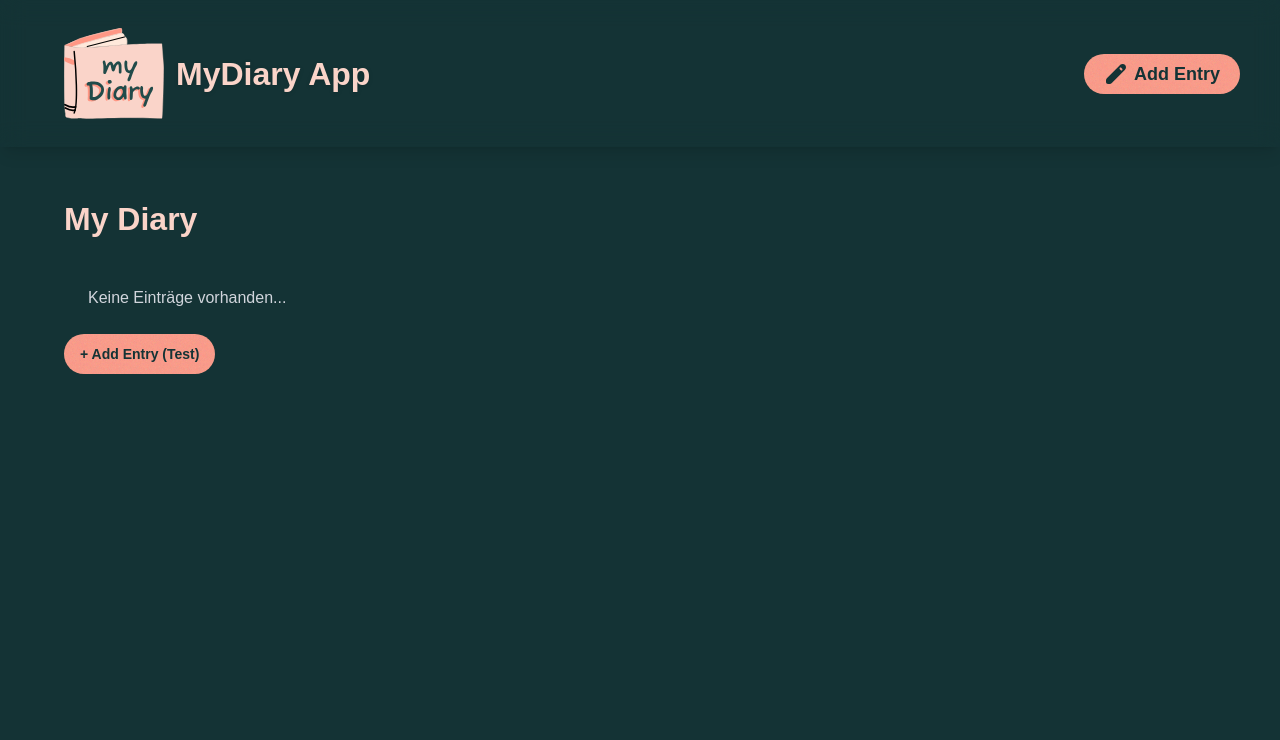
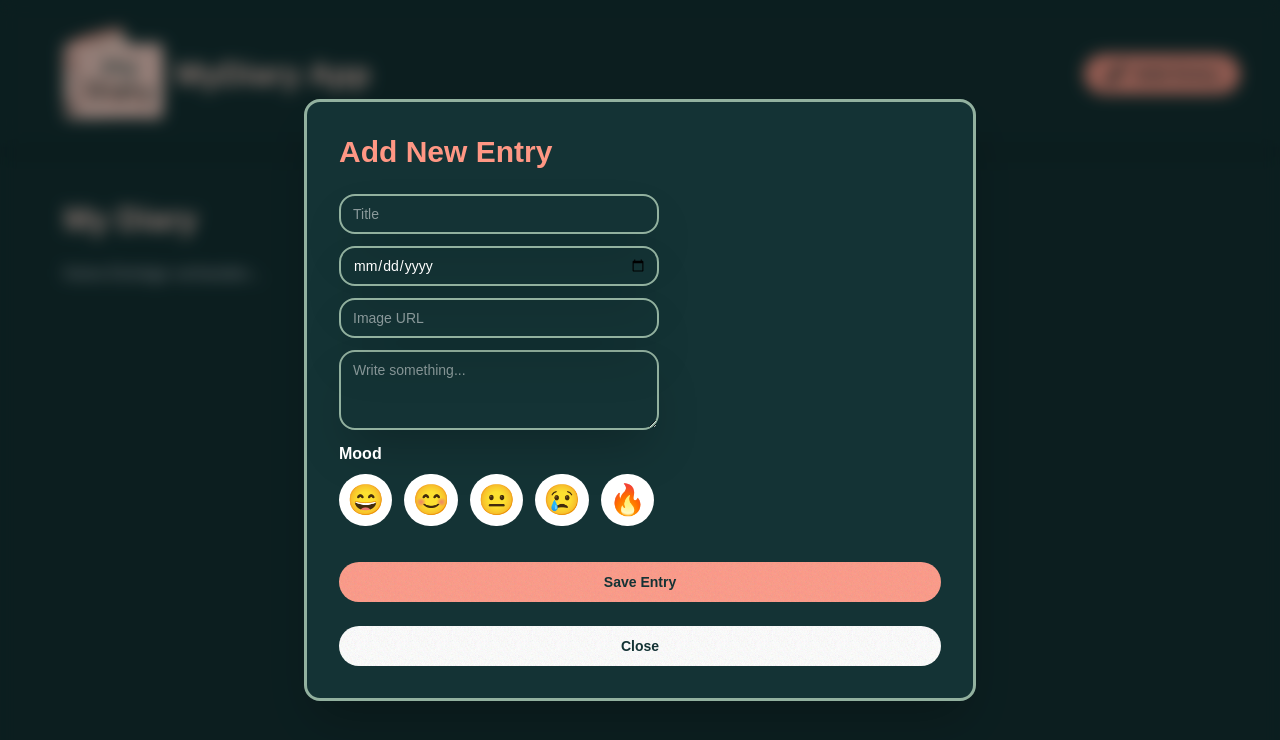
Before and after one commit to SouherAltaleb/My-Diary, a React (Vite) app: page / in a window 1280 px wide. Both pictures are taken after a click on the button "Add Entry". Shown: the top 740 px of the page. Built offline with nearby package versions, Linux system fonts and the light colour scheme; a web font is replaced by a local one.

Commit message:
card design und addEntryModal erstellt

```diff
--- a/src/App.jsx
+++ b/src/App.jsx
@@ -71,7 +71,7 @@
 //     </div>
 //   );
 // }
-import { useState } from "react";
+// import { useState } from "react";
 import { Route, Routes, Link } from "react-router-dom";
 import MainLayout from "./layout/MainLayout";
 import Home from "./pages/Home";
--- a/src/components/EntryForm.jsx
+++ b/src/components/EntryForm.jsx
@@ -1,10 +1,18 @@
 import { useState } from "react";
 
+const moods = [
+  { icon: "😄", value: "happy" },
+  { icon: "😊", value: "good" },
+  { icon: "😐", value: "neutral" },
+  { icon: "😢", value: "sad" },
+  { icon: "🔥", value: "excited" },
+];
 export default function EntryForm({ onSubmit }) {
   const [title, setTitle] = useState("");
   const [date, setDate] = useState("");
   const [image, setImage] = useState("");
   const [content, setContent] = useState("");
+  const [mood, setMood] = useState("");
 
   const handleSubmit = (e) => {
     e.preventDefault();
@@ -16,18 +24,20 @@ export default function EntryForm({ onSubmit }) {
       date,
       image,
       content,
+      mood,
     });
 
     setTitle("");
     setDate("");
     setImage("");
     setContent("");
+    setMood("");
   };
 
   return (
     <form className="flex flex-col gap-3" onSubmit={handleSubmit}>
       <input
-        className="input input-bordered"
+        className="input  border-(--color-green-middle) border-2 shadow-2xl "
         placeholder="Title"
         value={title}
         onChange={(e) => setTitle(e.target.value)}
@@ -35,26 +45,47 @@ export default function EntryForm({ onSubmit }) {
 
       <input
         type="date"
-        className="input input-bordered"
+        className="input border-(--color-green-middle) border-2 shadow-2xl "
         value={date}
         onChange={(e) => setDate(e.target.value)}
       />
 
       <input
-        className="input input-bordered"
+        className="input border-(--color-green-middle) border-2 shadow-2xl"
         placeholder="Image URL"
         value={image}
         onChange={(e) => setImage(e.target.value)}
       />
 
       <textarea
-        className="textarea textarea-bordered"
+        className="textarea border-(--color-green-middle) border-2 shadow-2xl"
         placeholder="Write something..."
         value={content}
         onChange={(e) => setContent(e.target.value)}
       />
 
-      <button className="btn btn-primary">Save Entry</button>
+      {/* Mood Picker */}
+      <div>
+        <label className="font-semibold block mb-2">Mood</label>
+        <div className="flex gap-3">
+          {moods.map((m) => (
+            <button
+              type="button"
+              key={m.value}
+              onClick={() => setMood(m.value)}
+              className={`text-3xl p-2 rounded-4xl transition
+                ${
+                  mood === m.value
+                    ? "bg-(--color-primary)"
+                    : "bg-white text-black hover:bg-(--color-primary-light)"
+                }`}
+            >
+              {m.icon}
+            </button>
+          ))}
+        </div>
+      </div>
+      <button className="btn btn-primary mt-6 ">Save Entry</button>
     </form>
   );
 }
--- a/src/components/EntryList.jsx
+++ b/src/components/EntryList.jsx
@@ -12,15 +12,15 @@
 // src/components/EntryList.jsx
 import EntryCard from "./EntryCard";
 
-export default function EntryList({ entries, onSelect }) {
+export default function EntryList({ entries, openEntry }) {
   if (!entries.length) {
     return <p className="text-gray-300">Keine Einträge vorhanden...</p>;
   }
 
   return (
-    <div className="grid md:grid-cols-3 sm:grid-cols-2 grid-cols-1 gap-8 mt-6">
-      {entries.map((entry, index) => (
-        <EntryCard key={index} entry={entry} onClick={() => onSelect(entry)} />
+    <div className="grid gap-6 sm:grid-cols-2 lg:grid-cols-3">
+      {entries.map((entry, i) => (
+        <EntryCard key={i} entry={entry} onClick={() => openEntry(entry)} />
       ))}
     </div>
   );
--- a/src/index.css
+++ b/src/index.css
@@ -91,5 +91,34 @@ p {
 }
 .btn-primary {
   --btn-fg: var(--color-green-dark);
+
   /* font-size: 24px; */
 }
+
+/* Add Entry Modal Animation*/
+@keyframes fadeIn {
+  from {
+    opacity: 0;
+  }
+  to {
+    opacity: 1;
+  }
+}
+
+@keyframes slideUp {
+  from {
+    transform: translateY(40px);
+    opacity: 0;
+  }
+  to {
+    transform: translateY(0);
+    opacity: 1;
+  }
+}
+
+.animate-fadeIn {
+  animation: fadeIn 0.3s ease-out;
+}
+.animate-slideUp {
+  animation: slideUp 0.35s ease-out;
+}
--- a/src/layout/Header.jsx
+++ b/src/layout/Header.jsx
@@ -1,7 +1,7 @@
 import logo from "../assets/logo.svg";
 import AddEntryButton from "../components/AddEntryButton";
 
-export default function Header({ onAdd }) {
+export default function Header({ onAddClick }) {
   return (
     <header className="  fixed top-0 left-0 w-full z-50 bg-(-green-dark) backdrop-blur-md px-10 py-4 flex justify-between items-center shadow-lg">
       {/* Logo + Title */}
@@ -10,8 +10,8 @@ export default function Header({ onAdd }) {
 
         <h1 className="drop-shadow font-bold">MyDiary App</h1>
       </div>
-
-      <AddEntryButton onClick={onAdd} />
+      {/* onAdd kommt von der Seite home */}
+      <AddEntryButton onClick={onAddClick} />
     </header>
   );
 }
--- a/src/layout/MainLayout.jsx
+++ b/src/layout/MainLayout.jsx
@@ -1,21 +1,65 @@
 import React from "react";
-// import { useEffect, useState } from "react";
+import { useEffect, useState } from "react";
 import { Outlet } from "react-router-dom";
 import Header from "./Header.jsx";
 import Footer from "./Footer.jsx";
+import EntryForm from "../components/EntryForm";
 
 const MainLayout = () => {
+  const [entries, setEntries] = useState([]);
+  const [showModal, setShowModal] = useState(false);
+
+  // Lade Daten beim Start
+  useEffect(() => {
+    const stored = JSON.parse(localStorage.getItem("entries")) || [];
+    setEntries(stored);
+  }, []);
+
+  const handleAddEntry = (entry) => {
+    const updated = [entry, ...entries];
+    setEntries(updated);
+    localStorage.setItem("entries", JSON.stringify(updated));
+    setShowModal(false);
+  };
+
   return (
     // Gesamtes Layout über die ganze Bildschirmhöhe
     <div className="min-h-screen flex flex-col">
-      <Header />
+      <Header onAddClick={() => setShowModal(true)} />
 
       {/* Dynamischer Seiteninhalt */}
       <main className="grow px-4 sm:px-8 md:px-16 py-10">
-        <Outlet /> {/* Hier werden Home, Destinations, Contact...  geladen */}
+        <Outlet context={{ entries }} /> {/* Hier werden Home geladen */}
       </main>
 
       <Footer />
+      {/* MODAL Add Entry */}
+      {showModal && (
+        <div className="fixed inset-0 backdrop-blur-sm bg-black/40 flex items-center justify-center z-50 animate-fadeIn">
+          {/* Modal Box */}
+          <div
+            className="bg-(--color-green-dark) text-white
+        w-full max-w-2xl p-8 rounded-2xl shadow-2xl
+        border-(--color-green-middle) border-3 animate-slideUp"
+          >
+            {/* Title */}
+            <h2 className="text-3xl font-bold mb-6 text-(--color-primary)">
+              Add New Entry
+            </h2>
+
+            {/* Form */}
+            <EntryForm onSubmit={handleAddEntry} />
+
+            {/* Close Button */}
+            <button
+              className="btn w-full mt-6 bg-white text-(--color-green-dark) hover:bg-(--color-green-light)"
+              onClick={() => setShowModal(false)}
+            >
+              Close
+            </button>
+          </div>
+        </div>
+      )}
     </div>
   );
 };
--- a/src/pages/Home.jsx
+++ b/src/pages/Home.jsx
@@ -1,77 +1,13 @@
-import { useState, useEffect } from "react";
-import Header from "../layout/Header";
+import { useOutletContext } from "react-router-dom";
 import EntryList from "../components/EntryList";
-import EntryForm from "../components/EntryForm";
 
-function Home() {
-  const [entries, setEntries] = useState([]);
-
-  //   const [showAddModal, setShowAddModal] = useState(false);
-
-  //   const handleAddEntry = (entry) => {
-  //     setEntries([...entries, entry]);
-  //     setShowAddModal(false);
-  //   };
-  // Einträge beim Start laden
-  useEffect(() => {
-    const stored = JSON.parse(localStorage.getItem("entries")) || [];
-    setEntries(stored);
-  }, []);
-
-  // Speichern in localStorage
-  const addEntry = () => {
-    const newEntry = {
-      title: "Neuer Eintrag",
-      date: new Date().toISOString().slice(0, 10),
-      content: "Dies ist ein Beispieltext.",
-    };
-
-    const updated = [newEntry, ...entries];
-    setEntries(updated);
-    localStorage.setItem("entries", JSON.stringify(updated));
-  };
+export default function Home() {
+  const { entries } = useOutletContext();
 
   return (
     <div className="mt-40">
       <h1 className="text-3xl font-bold mb-6">My Diary</h1>
-
-      {/* Cards */}
-      <div className="p-6">
-        <EntryList entries={entries} />
-      </div>
-
-      {/* Add Modal */}
-      {/* {showAddModal && (
-        <div className="fixed inset-0 bg-black bg-opacity-50 flex justify-center items-center">
-          <div className="bg-white p-6 rounded-xl w-96 text-black">
-            <h2 className="text-xl font-bold mb-4">Add Entry</h2>
-
-            <EntryForm onSubmit={handleAddEntry} />
-
-            <button
-              className="btn btn-outline mt-4"
-              onClick={() => setShowAddModal(false)}
-            >
-              Close
-            </button>
-          </div>
-        </div>
-      )} */}
-      <button className="btn btn-primary mb-4" onClick={addEntry}>
-        + Add Entry (Test)
-      </button>
-
-      <ul className="space-y-3">
-        {entries.map((entry, i) => (
-          <li key={i} className="p-4 bg-base-200 rounded-lg">
-            <strong>{entry.title}</strong>
-            <div className="text-sm opacity-70">{entry.date}</div>
-            <p>{entry.content}</p>
-          </li>
-        ))}
-      </ul>
+      <EntryList entries={entries} />
     </div>
   );
 }
-
-export default Home;
```
Also changed, not shown: src/components/EntryCard.jsx (+53 -26 lines).
